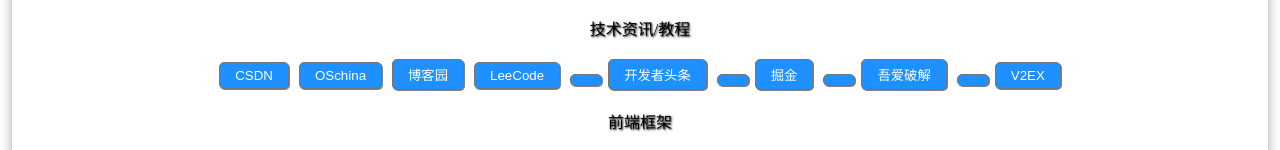
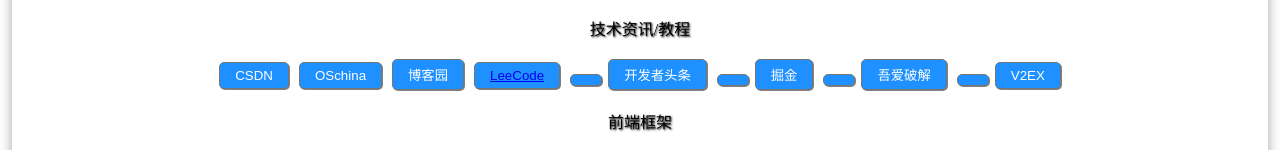
Before and after one commit to blankwy/navcard, a plain HTML site: page index.html in a window 1280 px wide. Shown: the part 260-410 px from the top of the page. Drawn offline with Linux system fonts and the light colour scheme.

Commit message:
Update index.html

```diff
--- a/index.html
+++ b/index.html
@@ -33,7 +33,7 @@
 			<a target="_blank"href="http://csdn.net"><button class="bn">CSDN</button></a>
 			<a target="_blank"href="http://oschina.net"><button class="bn">OSchina</button></a>
 			<a target="_blank"href="http://cnblogs.com"><button class="bn">博客园</button></a>
-			<a target="_blank"href="https://leetcode-cn.com/"><button class="bn">LeeCode</button></a>
+			<button class="bn"><a target="_blank"href="https://leetcode-cn.com/">LeeCode</a></button>
 		<a target="_blank"href="https://toutiao.io/"><button class="bn"><button class="bn">开发者头条</button></a>
 		<a target="_blank"href="https://juejin.cn/"><button class="bn"><button class="bn">掘金</button></a>
 		<a target="_blank"href="http://52pojie.cn"><button class="bn"><button class="bn">吾爱破解</button></a>
```
